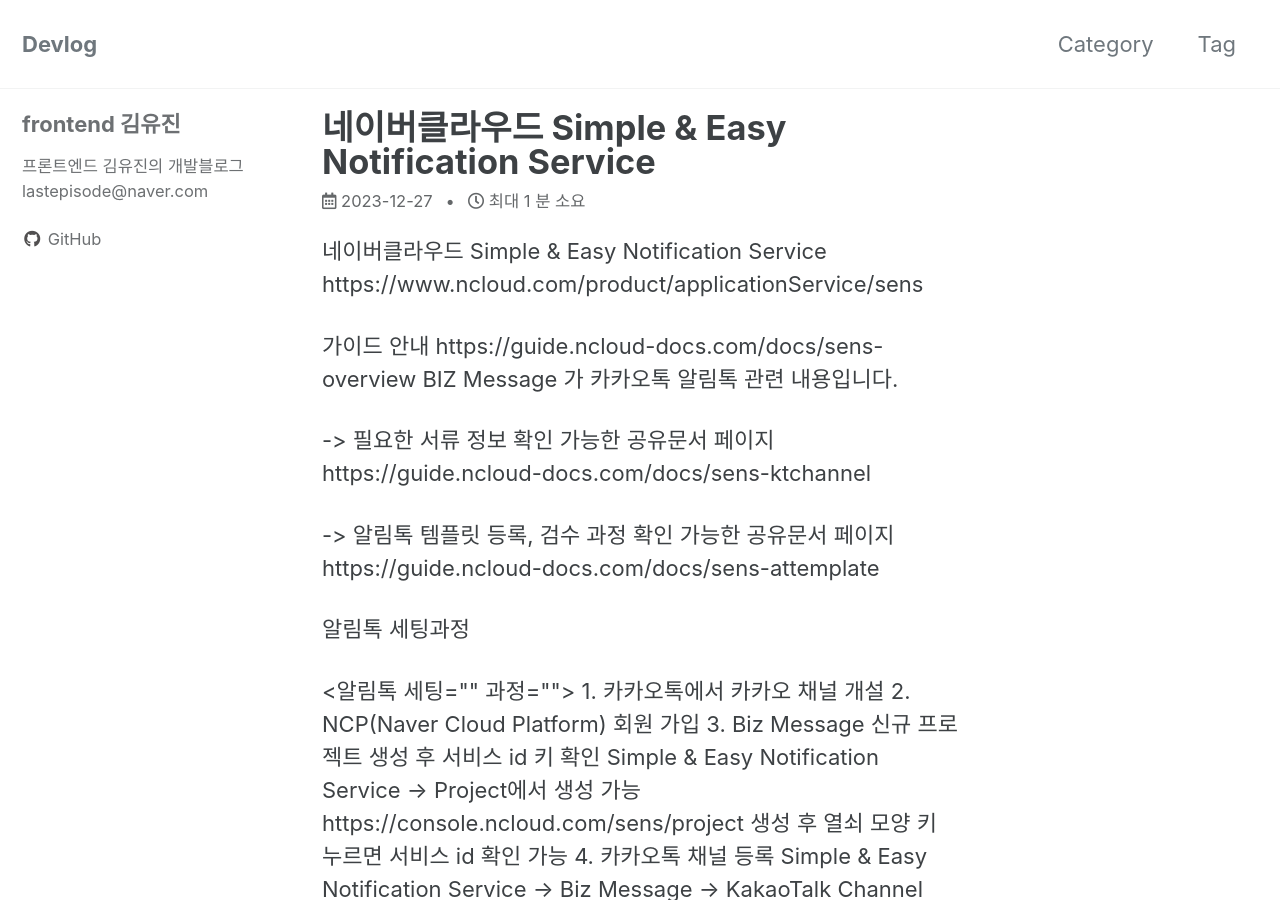
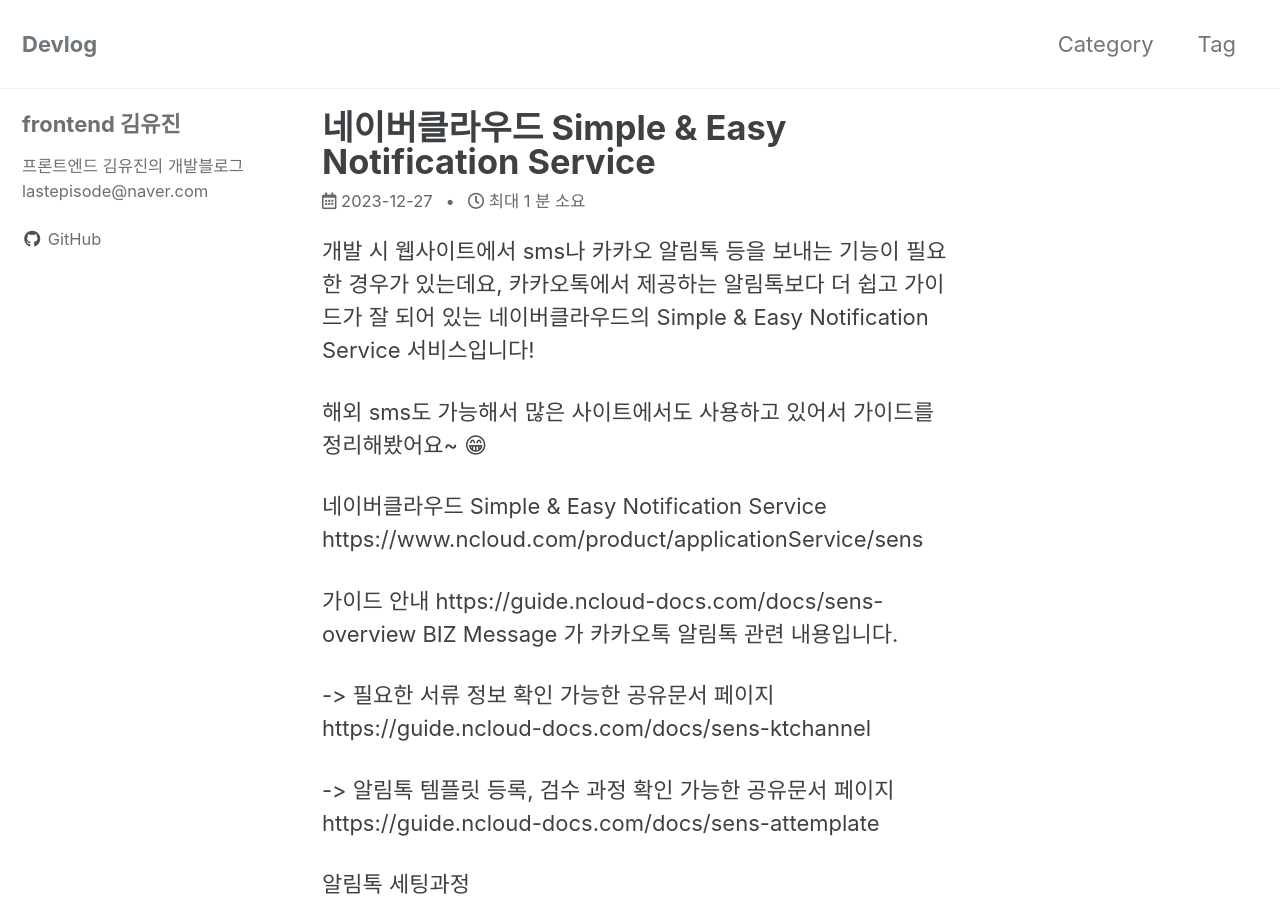
Before and after one commit to yireum/yireum.github.io, a Jekyll site: the page built from _posts/2023-12-27-네이버클라우드 Simple & Easy Notification Service.md, in a window 1280 px wide and 900 px high. Built offline with Jekyll 4.4.1, drawn with Linux system fonts in a browser that asks for light colours; cached includes are drawn as plain includes; comment, search, counter and statistics services are not loaded.

Commit message:
📄 네이버클라우드 Simple & Easy Notification Service

```diff
--- a/_posts/2023-12-27-네이버클라우드 Simple & Easy Notification Service.md
+++ b/_posts/2023-12-27-네이버클라우드 Simple & Easy Notification Service.md
@@ -4,6 +4,11 @@ title: "네이버클라우드 Simple & Easy Notification Service"
 categories: api
 tags: ["네이버클라우드", "카카오톡", "알림톡", sms"]
 ---
+
+개발 시 웹사이트에서 sms나 카카오 알림톡 등을 보내는 기능이 필요한 경우가 있는데요,
+카카오톡에서 제공하는 알림톡보다 더 쉽고 가이드가 잘 되어 있는 네이버클라우드의 Simple & Easy Notification Service 서비스입니다!
+
+해외 sms도 가능해서 많은 사이트에서도 사용하고 있어서 가이드를 정리해봤어요~ 😁
 
 네이버클라우드 Simple & Easy Notification Service
 https://www.ncloud.com/product/applicationService/sens
```
